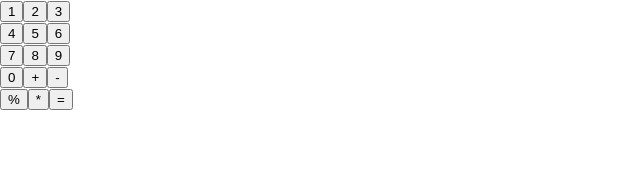
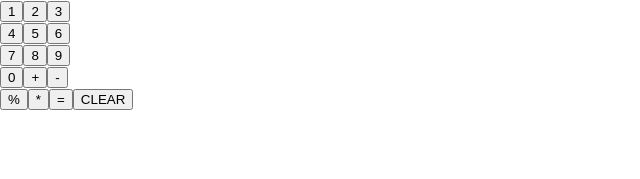
Before and after one commit to raomanasa/calculator, a React (Create React App) app: page / in a window 1280 px wide. Shown: the top 179 px of the page, without its empty margins (0-640 px from the left). Built offline with nearby package versions, Linux system fonts and the light colour scheme.

Commit message:
adds clear button and its functionality

```diff
--- a/src/App.jsx
+++ b/src/App.jsx
@@ -8,6 +8,9 @@ class App extends Component{
       data: [],
       result: null
     }
+  }
+  handleClear (){
+    this.setState({data: [], result: null})
   }
   handleResult (){
     let number = []
@@ -35,6 +38,7 @@ class App extends Component{
         ans=ans*number[i+1]
       }
     }
+    this.setState({result:ans})
     console.log(number)
     console.log(sign)
     console.log(ans)
@@ -65,6 +69,8 @@ class App extends Component{
      <button onClick={() => this.handleClick("%")}>%</button>
      <button onClick={() => this.handleClick("*")}>*</button>
      <button onClick={() => this.handleResult()}>=</button>
+     <button onClick={() => this.handleClear()}>CLEAR</button>
+     <p>{this.state.result}</p>
    </div>
   );
   }
```
